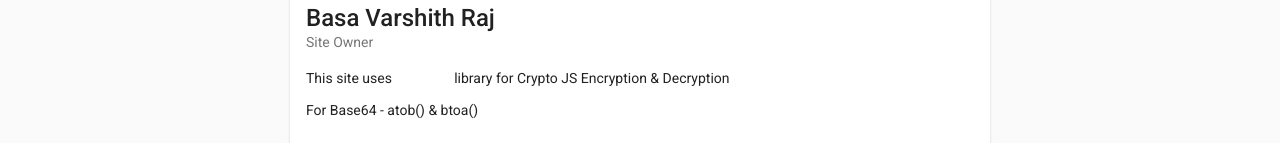
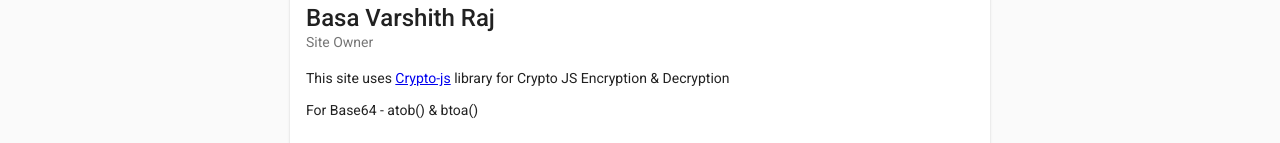
Before and after one commit to varshithrajbasa/Crypto, an Angular app: page /#/crypto_js in a window 1280 px wide. Both pictures are taken after a click on the button "About". Shown: the part 136-279 px from the top of the page. Built offline with nearby package versions, Linux system fonts and the light colour scheme.

Commit message:
fix link not displaying

```diff
--- a/src/app/components/about/about.component.html
+++ b/src/app/components/about/about.component.html
@@ -6,7 +6,7 @@
             <mat-card-title>Basa Varshith Raj</mat-card-title>
             <mat-card-subtitle>Site Owner</mat-card-subtitle>
             <mat-card-content>
-              <p>This site uses <a style="color:white" href="https://github.com/brix/crypto-js">Crypto-js</a> library for Crypto JS Encryption & Decryption</p>
+              <p>This site uses <a href="https://github.com/brix/crypto-js">Crypto-js</a> library for Crypto JS Encryption & Decryption</p>
               <p>For Base64 - atob() & btoa()</p>
             </mat-card-content>
             <mat-card-actions>
```
